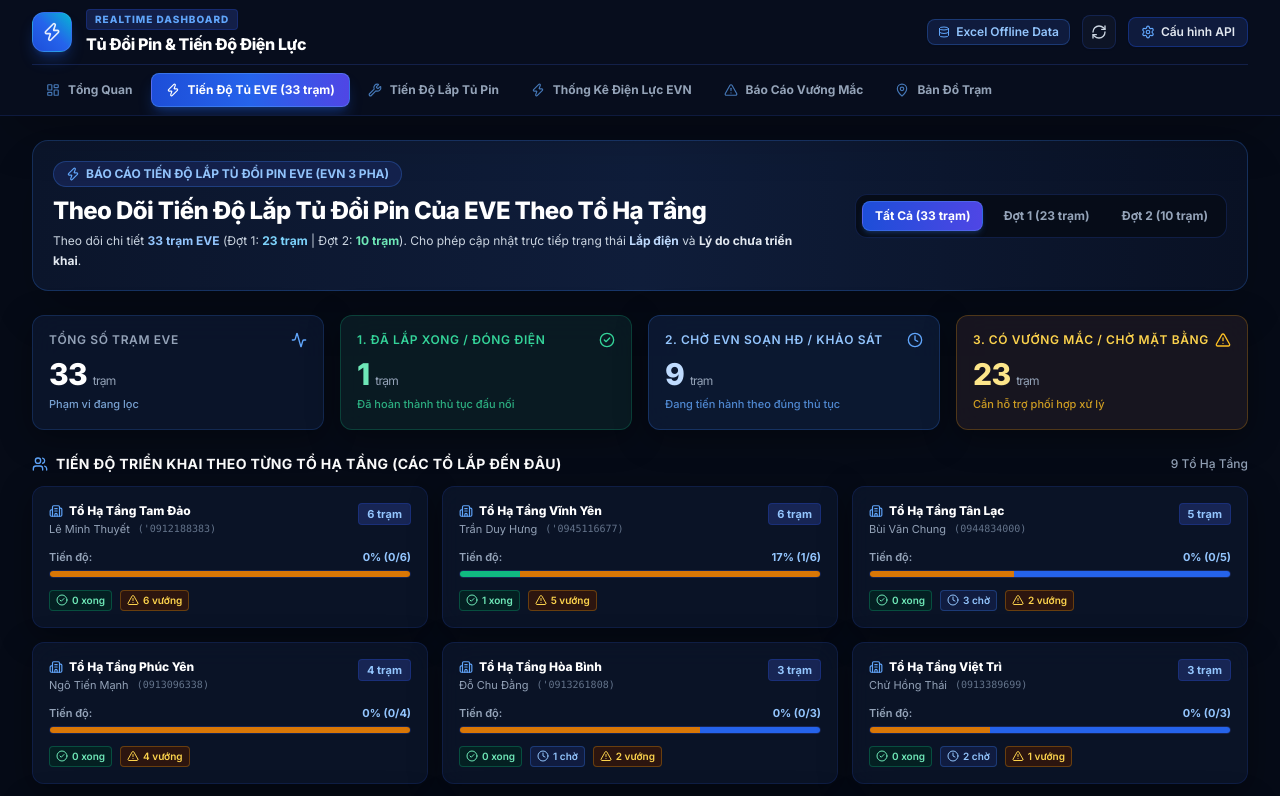
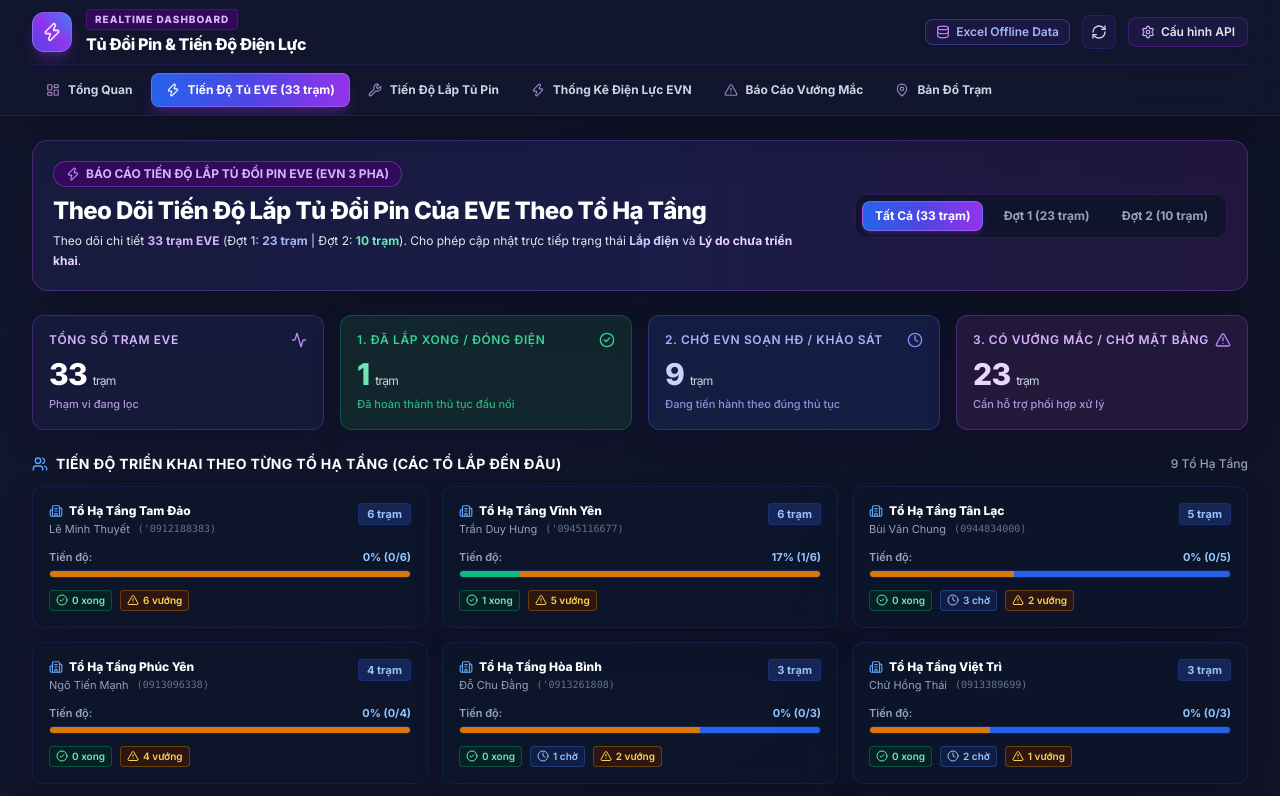
Before and after one commit to ttkdvp-prog/tudoipin, a React (Vite) app: page / in a window 1280 px wide. Shown: the top 796 px of the page. Built offline with nearby package versions, Linux system fonts and the light colour scheme; the HTML template or start-up script is replaced by a standard one.

Commit message:
style: Increase background brightness and add violet-indigo gradient accents

```diff
--- a/src/App.jsx
+++ b/src/App.jsx
@@ -70,7 +70,7 @@
   };
 
   return (
-    <div className="min-h-screen flex flex-col bg-[#060b17] text-slate-100 selection:bg-blue-600 selection:text-white">
+    <div className="min-h-screen flex flex-col bg-gradient-to-br from-[#12162d] via-[#0f1327] to-[#1c1435] text-slate-100 selection:bg-purple-600 selection:text-white">
       {/* Navigation Top Header */}
       <Navbar
         activeTab={activeTab}
@@ -86,7 +86,7 @@
       <main className="flex-1 max-w-7xl w-full mx-auto px-4 sm:px-6 lg:px-8 py-6">
         {loading ? (
           <div className="flex flex-col items-center justify-center h-96 space-y-4">
-            <RefreshCw className="w-8 h-8 text-blue-400 animate-spin" />
+            <RefreshCw className="w-8 h-8 text-indigo-400 animate-spin" />
             <p className="text-xs text-slate-400 font-medium">Đang đồng bộ dữ liệu trạm tủ đổi pin...</p>
           </div>
         ) : (
@@ -154,7 +154,7 @@
       )}
 
       {/* Footer */}
-      <footer className="border-t border-blue-950/80 bg-[#040812] py-4 text-center text-xs text-slate-500 font-medium">
+      <footer className="border-t border-indigo-950/80 bg-[#0a0d1d] py-4 text-center text-xs text-slate-400 font-medium">
         Power BI Enterprise Dashboard • Đồng Bộ 2 Chiều Tức Thì Google Sheet & GitHub Repo: ttkdvp-prog/tudoipin
       </footer>
     </div>
--- a/src/components/EveProgressTab.jsx
+++ b/src/components/EveProgressTab.jsx
@@ -230,29 +230,29 @@
   return (
     <div className="space-y-6">
       {/* Top Banner: Overview Header */}
-      <div className="glass-card rounded-2xl p-5 relative overflow-hidden bg-gradient-to-r from-[#0b152b] via-[#0f1d3a] to-[#091124] border border-blue-500/25 shadow-2xl">
+      <div className="glass-card rounded-2xl p-5 relative overflow-hidden bg-gradient-to-r from-[#171b3d] via-[#1a1c47] to-[#21163e] border border-purple-500/30 shadow-2xl">
         <div className="flex flex-col md:flex-row items-start md:items-center justify-between gap-4 relative z-10">
           <div>
-            <div className="inline-flex items-center px-3 py-1 rounded-full text-xs font-bold bg-blue-950/80 text-blue-300 border border-blue-500/30 mb-2">
-              <Zap className="w-3.5 h-3.5 mr-1.5 text-blue-400" />
+            <div className="inline-flex items-center px-3 py-1 rounded-full text-xs font-bold bg-purple-950/80 text-purple-300 border border-purple-500/40 mb-2">
+              <Zap className="w-3.5 h-3.5 mr-1.5 text-purple-400" />
               BÁO CÁO TIẾN ĐỘ LẮP TỦ ĐỔI PIN EVE (EVN 3 PHA)
             </div>
             <h2 className="text-xl md:text-2xl font-black text-white tracking-tight">
               Theo Dõi Tiến Độ Lắp Tủ Đổi Pin Của EVE Theo Tổ Hạ Tầng
             </h2>
-            <p className="text-xs text-slate-300 mt-1 max-w-3xl leading-relaxed">
-              Theo dõi chi tiết <strong className="text-blue-300">33 trạm EVE</strong> (Đợt 1: <strong className="text-sky-300">23 trạm</strong> | Đợt 2: <strong className="text-emerald-300">10 trạm</strong>). Cho phép cập nhật trực tiếp trạng thái <strong className="text-blue-200">Lắp điện</strong> và <strong className="text-slate-200">Lý do chưa triển khai</strong>.
+            <p className="text-xs text-slate-200 mt-1 max-w-3xl leading-relaxed">
+              Theo dõi chi tiết <strong className="text-purple-300">33 trạm EVE</strong> (Đợt 1: <strong className="text-indigo-300">23 trạm</strong> | Đợt 2: <strong className="text-emerald-300">10 trạm</strong>). Cho phép cập nhật trực tiếp trạng thái <strong className="text-indigo-200">Lắp điện</strong> và <strong className="text-purple-200">Lý do chưa triển khai</strong>.
             </p>
           </div>
 
           {/* Batch Selector Pills */}
-          <div className="flex items-center space-x-2 bg-[#060c18] p-1.5 rounded-xl border border-blue-900/40 shrink-0">
+          <div className="flex items-center space-x-2 bg-[#10142b] p-1.5 rounded-xl border border-purple-900/40 shrink-0">
             <button
               onClick={() => setSelectedDot('ALL')}
               className={`px-3 py-1.5 rounded-lg text-xs font-bold transition-all ${
                 selectedDot === 'ALL'
-                  ? 'bg-gradient-to-r from-blue-700 to-indigo-600 text-white shadow-md shadow-blue-500/20 border border-blue-400/30'
-                  : 'text-slate-400 hover:text-white hover:bg-blue-950/40'
+                  ? 'bg-gradient-to-r from-blue-600 via-indigo-600 to-purple-600 text-white shadow-md shadow-purple-600/25 border border-purple-400/40'
+                  : 'text-slate-400 hover:text-white hover:bg-purple-950/40'
               }`}
             >
               Tất Cả (33 trạm)
@@ -261,8 +261,8 @@
               onClick={() => setSelectedDot('đợt 1')}
               className={`px-3 py-1.5 rounded-lg text-xs font-bold transition-all ${
                 selectedDot === 'đợt 1'
-                  ? 'bg-blue-800 text-white border border-blue-400/40 shadow-md shadow-blue-500/20'
-                  : 'text-slate-400 hover:text-white hover:bg-blue-950/40'
+                  ? 'bg-indigo-700 text-white border border-indigo-400/40 shadow-md shadow-indigo-500/20'
+                  : 'text-slate-400 hover:text-white hover:bg-purple-950/40'
               }`}
             >
               Đợt 1 ({dot1Count} trạm)
@@ -272,7 +272,7 @@
               className={`px-3 py-1.5 rounded-lg text-xs font-bold transition-all ${
                 selectedDot === 'đợt 2'
                   ? 'bg-emerald-800/90 text-white border border-emerald-400/40 shadow-md'
-                  : 'text-slate-400 hover:text-white hover:bg-blue-950/40'
+                  : 'text-slate-400 hover:text-white hover:bg-purple-950/40'
               }`}
             >
               Đợt 2 ({dot2Count} trạm)
@@ -283,54 +283,54 @@
 
       {/* KPI Cards: Power BI Metric Card Style */}
       <div className="grid grid-cols-1 sm:grid-cols-2 lg:grid-cols-4 gap-4">
-        <div className="glass-card rounded-xl p-4 border border-blue-500/20 bg-[#0c162c]/90">
-          <div className="flex justify-between items-center text-xs font-semibold text-slate-400 uppercase tracking-wider">
+        <div className="glass-card rounded-xl p-4 border border-purple-500/25 bg-[#171b3d]/90">
+          <div className="flex justify-between items-center text-xs font-semibold text-purple-300 uppercase tracking-wider">
             <span>TỔNG SỐ TRẠM EVE</span>
-            <Activity className="w-4 h-4 text-blue-400" />
+            <Activity className="w-4 h-4 text-purple-400" />
           </div>
           <div className="text-3xl font-black text-white mt-2 tracking-tight">
-            {stats.total} <span className="text-xs font-normal text-slate-400">trạm</span>
+            {stats.total} <span className="text-xs font-normal text-slate-300">trạm</span>
           </div>
-          <div className="text-[11px] text-blue-300/80 mt-1 font-medium">
+          <div className="text-[11px] text-purple-300/80 mt-1 font-medium">
             Phạm vi đang lọc
           </div>
         </div>
 
-        <div className="glass-card rounded-xl p-4 border border-emerald-500/25 bg-[#0a1c24]/90">
+        <div className="glass-card rounded-xl p-4 border border-emerald-500/30 bg-[#12282e]/90">
           <div className="flex justify-between items-center text-xs font-semibold text-emerald-400 uppercase tracking-wider">
             <span>1. ĐÃ LẮP XONG / ĐÓNG ĐIỆN</span>
             <CheckCircle2 className="w-4 h-4 text-emerald-400" />
           </div>
           <div className="text-3xl font-black text-emerald-300 mt-2 tracking-tight">
-            {stats.done} <span className="text-xs font-normal text-slate-400">trạm</span>
+            {stats.done} <span className="text-xs font-normal text-slate-300">trạm</span>
           </div>
           <div className="text-[11px] text-emerald-400/80 mt-1 font-medium">
             Đã hoàn thành thủ tục đấu nối
           </div>
         </div>
 
-        <div className="glass-card rounded-xl p-4 border border-blue-500/25 bg-[#0d1a33]/90">
-          <div className="flex justify-between items-center text-xs font-semibold text-blue-300 uppercase tracking-wider">
+        <div className="glass-card rounded-xl p-4 border border-indigo-500/30 bg-[#162045]/90">
+          <div className="flex justify-between items-center text-xs font-semibold text-indigo-300 uppercase tracking-wider">
             <span>2. CHỜ EVN SOẠN HĐ / KHẢO SÁT</span>
-            <Clock className="w-4 h-4 text-blue-400" />
+            <Clock className="w-4 h-4 text-indigo-400" />
           </div>
-          <div className="text-3xl font-black text-blue-200 mt-2 tracking-tight">
-            {stats.pending} <span className="text-xs font-normal text-slate-400">trạm</span>
+          <div className="text-3xl font-black text-indigo-200 mt-2 tracking-tight">
+            {stats.pending} <span className="text-xs font-normal text-slate-300">trạm</span>
           </div>
-          <div className="text-[11px] text-blue-400/80 mt-1 font-medium">
+          <div className="text-[11px] text-indigo-300/80 mt-1 font-medium">
             Đang tiến hành theo đúng thủ tục
           </div>
         </div>
 
-        <div className="glass-card rounded-xl p-4 border border-amber-500/25 bg-[#1a1721]/90">
-          <div className="flex justify-between items-center text-xs font-semibold text-amber-300 uppercase tracking-wider">
+        <div className="glass-card rounded-xl p-4 border border-purple-500/30 bg-[#251b3d]/90">
+          <div className="flex justify-between items-center text-xs font-semibold text-purple-300 uppercase tracking-wider">
             <span>3. CÓ VƯỚNG MẮC / CHỜ MẶT BẰNG</span>
-            <AlertTriangle className="w-4 h-4 text-amber-400" />
+            <AlertTriangle className="w-4 h-4 text-purple-400" />
           </div>
-          <div className="text-3xl font-black text-amber-200 mt-2 tracking-tight">
-            {stats.issue} <span className="text-xs font-normal text-slate-400">trạm</span>
+          <div className="text-3xl font-black text-purple-200 mt-2 tracking-tight">
+            {stats.issue} <span className="text-xs font-normal text-slate-300">trạm</span>
           </div>
-          <div className="text-[11px] text-amber-400/80 mt-1 font-medium">
+          <div className="text-[11px] text-purple-300/80 mt-1 font-medium">
             Cần hỗ trợ phối hợp xử lý
           </div>
         </div>
--- a/src/components/Navbar.jsx
+++ b/src/components/Navbar.jsx
@@ -12,17 +12,17 @@
   ];
 
   return (
-    <header className="sticky top-0 z-40 bg-[#080e1e]/95 backdrop-blur-xl border-b border-blue-900/30 shadow-2xl">
+    <header className="sticky top-0 z-40 bg-[#12162e]/95 backdrop-blur-xl border-b border-indigo-900/40 shadow-2xl">
       <div className="max-w-7xl mx-auto px-4 sm:px-6 lg:px-8">
         <div className="flex items-center justify-between h-16">
           {/* Brand Logo & Enterprise Title */}
           <div className="flex items-center space-x-3.5">
-            <div className="w-10 h-10 rounded-xl bg-gradient-to-tr from-blue-700 via-blue-600 to-cyan-500 flex items-center justify-center shadow-lg shadow-blue-600/30 border border-blue-400/30">
+            <div className="w-10 h-10 rounded-xl bg-gradient-to-tr from-indigo-600 via-purple-600 to-blue-500 flex items-center justify-center shadow-lg shadow-purple-600/30 border border-purple-400/40">
               <Zap className="w-5 h-5 text-white animate-pulse" />
             </div>
             <div>
               <div className="flex items-center space-x-2">
-                <span className="text-[10px] font-black uppercase tracking-widest text-blue-400 bg-blue-950/80 px-2 py-0.5 rounded border border-blue-800/40">
+                <span className="text-[10px] font-black uppercase tracking-widest text-purple-300 bg-purple-950/80 px-2 py-0.5 rounded border border-purple-800/40">
                   REALTIME DASHBOARD
                 </span>
               </div>
@@ -36,34 +36,34 @@
           <div className="flex items-center space-x-3">
             <div className={`hidden sm:inline-flex items-center px-2.5 py-1 rounded-lg text-xs font-semibold ${
               dataSource === 'live'
-                ? 'bg-emerald-950/60 text-emerald-300 border border-emerald-500/30 shadow-sm shadow-emerald-500/10'
-                : 'bg-blue-950/60 text-blue-300 border border-blue-500/30 shadow-sm'
+                ? 'bg-emerald-950/70 text-emerald-300 border border-emerald-500/40 shadow-sm'
+                : 'bg-indigo-950/70 text-indigo-300 border border-indigo-500/40 shadow-sm'
             }`}>
-              <Database className="w-3 h-3 mr-1.5 text-blue-400" />
+              <Database className="w-3.5 h-3.5 mr-1.5 text-purple-400" />
               <span>{dataSource === 'live' ? 'Live GAS API' : 'Excel Offline Data'}</span>
-              {isSyncing && <RefreshCw className="w-3 h-3 ml-1.5 text-cyan-400 animate-spin" />}
+              {isSyncing && <RefreshCw className="w-3 h-3 ml-1.5 text-indigo-300 animate-spin" />}
             </div>
 
             <button
               onClick={onRefresh}
-              className="p-2 text-slate-300 hover:text-white bg-slate-900/80 hover:bg-blue-950 rounded-lg transition-all border border-blue-900/40 hover:border-blue-500/40 shadow-sm"
+              className="p-2 text-slate-300 hover:text-white bg-indigo-950/60 hover:bg-purple-950/80 rounded-lg transition-all border border-indigo-800/40 hover:border-purple-500/40 shadow-sm"
               title="Làm mới dữ liệu"
             >
-              <RefreshCw className={`w-4 h-4 ${isSyncing ? 'animate-spin text-cyan-400' : ''}`} />
+              <RefreshCw className={`w-4 h-4 ${isSyncing ? 'animate-spin text-purple-300' : ''}`} />
             </button>
 
             <button
               onClick={onOpenSettings}
-              className="px-3 py-1.5 text-xs font-semibold text-slate-200 hover:text-white bg-blue-950/60 hover:bg-blue-900/80 rounded-lg transition-all border border-blue-700/40 flex items-center space-x-1.5 shadow-sm"
+              className="px-3 py-1.5 text-xs font-semibold text-slate-200 hover:text-white bg-indigo-950/70 hover:bg-purple-950/80 rounded-lg transition-all border border-purple-700/40 flex items-center space-x-1.5 shadow-sm"
             >
-              <Settings className="w-3.5 h-3.5 text-blue-400" />
+              <Settings className="w-3.5 h-3.5 text-purple-300" />
               <span className="hidden sm:inline">Cấu hình API</span>
             </button>
           </div>
         </div>
 
         {/* Navigation Tabs */}
-        <div className="flex space-x-1 overflow-x-auto py-2 no-scrollbar border-t border-blue-950/80">
+        <div className="flex space-x-1 overflow-x-auto py-2 no-scrollbar border-t border-indigo-950/80">
           {tabs.map((tab) => {
             const Icon = tab.icon;
             const isActive = activeTab === tab.id;
@@ -73,11 +73,11 @@
                 onClick={() => setActiveTab(tab.id)}
                 className={`flex items-center space-x-2 px-3.5 py-2 rounded-lg text-xs font-bold whitespace-nowrap transition-all duration-200 ${
                   isActive
-                    ? 'bg-gradient-to-r from-blue-700 via-blue-600 to-indigo-600 text-white shadow-lg shadow-blue-600/30 border border-blue-400/40'
-                    : 'text-slate-400 hover:text-slate-100 hover:bg-blue-950/40'
+                    ? 'bg-gradient-to-r from-blue-600 via-indigo-600 to-purple-600 text-white shadow-lg shadow-purple-600/30 border border-purple-400/40'
+                    : 'text-slate-300 hover:text-white hover:bg-indigo-950/50'
                 }`}
               >
-                <Icon className={`w-3.5 h-3.5 ${isActive ? 'text-white' : 'text-blue-400/70'}`} />
+                <Icon className={`w-3.5 h-3.5 ${isActive ? 'text-white' : 'text-purple-300/70'}`} />
                 <span>{tab.label}</span>
               </button>
             );
--- a/src/index.css
+++ b/src/index.css
@@ -1,28 +1,32 @@
 @layer utilities {
   .glass-card {
-    background: rgba(13, 22, 41, 0.85);
+    background: rgba(22, 28, 52, 0.82);
     backdrop-filter: blur(16px);
     -webkit-backdrop-filter: blur(16px);
-    border: 1px solid rgba(56, 189, 248, 0.15);
-    box-shadow: 0 8px 32px 0 rgba(0, 0, 0, 0.37);
+    border: 1px solid rgba(139, 92, 246, 0.2);
+    box-shadow: 0 10px 30px -5px rgba(15, 12, 41, 0.45);
   }
 
   .glass-card-hover {
     transition: all 0.25s cubic-bezier(0.4, 0, 0.2, 1);
   }
   .glass-card-hover:hover {
-    background: rgba(19, 32, 58, 0.95);
-    border-color: rgba(56, 189, 248, 0.35);
+    background: rgba(30, 38, 70, 0.92);
+    border-color: rgba(168, 85, 247, 0.4);
     transform: translateY(-2px);
-    box-shadow: 0 12px 28px -8px rgba(14, 165, 233, 0.25);
+    box-shadow: 0 14px 32px -8px rgba(139, 92, 246, 0.3);
   }
 
   .glass-modal {
-    background: rgba(11, 19, 37, 0.96);
+    background: rgba(19, 23, 46, 0.96);
     backdrop-filter: blur(24px);
     -webkit-backdrop-filter: blur(24px);
-    border: 1px solid rgba(56, 189, 248, 0.25);
-    box-shadow: 0 25px 50px -12px rgba(0, 0, 0, 0.7);
+    border: 1px solid rgba(168, 85, 247, 0.3);
+    box-shadow: 0 25px 50px -12px rgba(10, 5, 25, 0.7);
+  }
+
+  .glow-purple {
+    box-shadow: 0 0 24px -2px rgba(147, 51, 234, 0.38);
   }
 
   .glow-blue {
@@ -44,15 +48,15 @@
   height: 7px;
 }
 ::-webkit-scrollbar-track {
-  background: rgba(11, 19, 37, 0.8);
+  background: rgba(19, 23, 46, 0.8);
 }
 ::-webkit-scrollbar-thumb {
-  background: rgba(30, 58, 138, 0.6);
+  background: rgba(99, 102, 241, 0.5);
   border-radius: 4px;
-  border: 1px solid rgba(56, 189, 248, 0.2);
+  border: 1px solid rgba(168, 85, 247, 0.25);
 }
 ::-webkit-scrollbar-thumb:hover {
-  background: rgba(37, 99, 235, 0.8);
+  background: rgba(139, 92, 246, 0.8);
 }
 
 /* Leaflet Map Enterprise Dark Styling */
@@ -60,17 +64,17 @@
   width: 100%;
   height: 100%;
   border-radius: 0.75rem;
-  background: #0b132b !important;
+  background: #14172e !important;
 }
 
 .leaflet-popup-content-wrapper {
-  background: rgba(11, 19, 37, 0.95) !important;
+  background: rgba(19, 23, 46, 0.95) !important;
   color: #f8fafc !important;
-  border: 1px solid rgba(56, 189, 248, 0.25) !important;
+  border: 1px solid rgba(168, 85, 247, 0.3) !important;
   backdrop-filter: blur(12px);
   border-radius: 0.75rem !important;
   box-shadow: 0 10px 25px -5px rgba(0, 0, 0, 0.5) !important;
 }
 .leaflet-popup-tip {
-  background: rgba(11, 19, 37, 0.95) !important;
+  background: rgba(19, 23, 46, 0.95) !important;
 }
```
